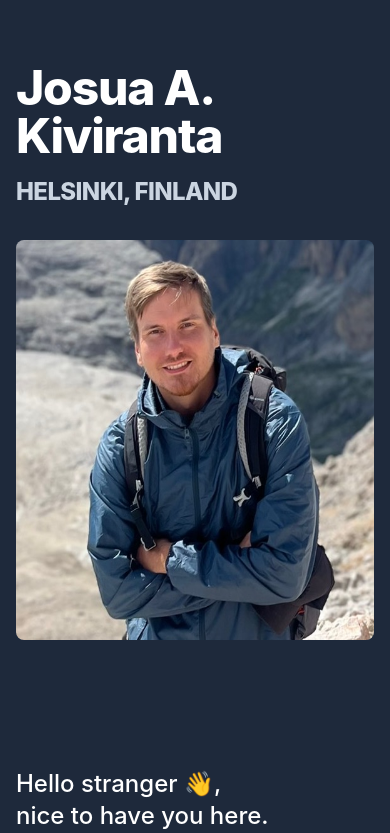
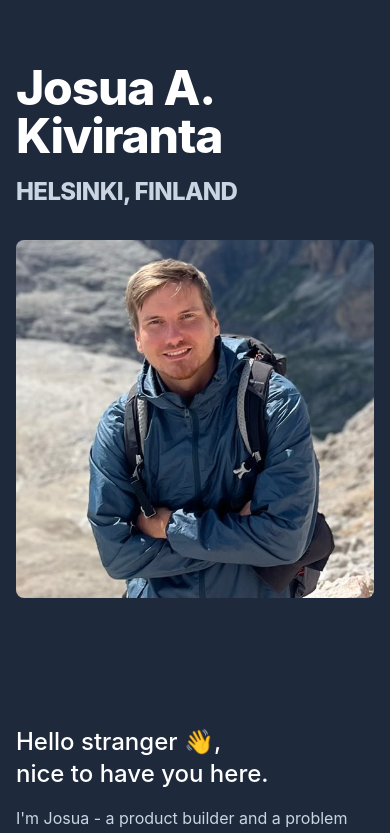
Before and after one commit to josuakiviranta/josuakiviranta.com, a Next.js app: page / in a window 390 px wide. Shown: the top 833 px of the page. Built offline with nearby package versions, Linux system fonts and the light colour scheme.

Commit message:
profile image won't get stretched with mobile phones

```diff
--- a/components/ProfileSection.tsx
+++ b/components/ProfileSection.tsx
@@ -15,11 +15,9 @@ export const ProfileSection = () => {
           <Image
             width={400}
             height={400}
-            className="rounded-lg"
+            className="rounded-lg max-w-full h-auto"
             src="/profile.jpeg"
             alt="Profile picture"
-            objectFit="fill"
-            layout="fixed"
             quality={100}
           />
         </div>
```
